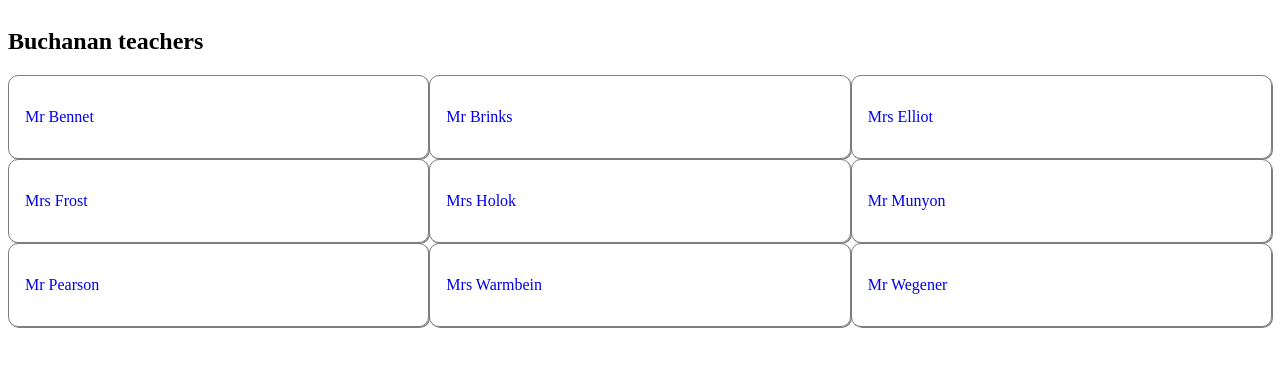
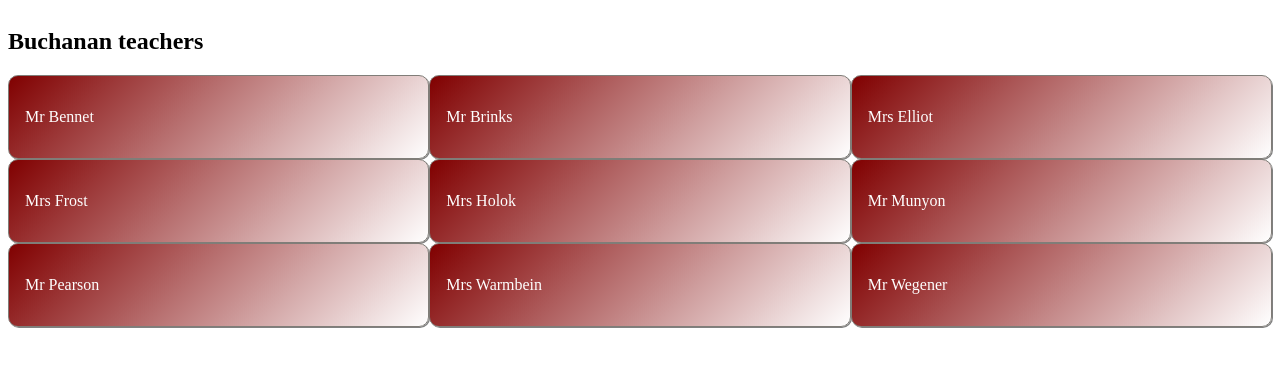
Before and after one commit to Gaia14-it/Teacher-reviews, a plain HTML site: page index.html in a window 1280 px wide. Drawn offline with Linux system fonts and the light colour scheme.

Commit message:
done for the day

```diff
--- a/mainstyle.css
+++ b/mainstyle.css
@@ -15,8 +15,14 @@
 }
 a{
     text-decoration: none;
+    color: #fefefe;
 
 }
 #heading{
     grid-column: 1/-1;
 }
+.teacher{
+    background: linear-gradient(135deg,maroon,white);
+    background-repeat: no-repeat;
+
+}
```
